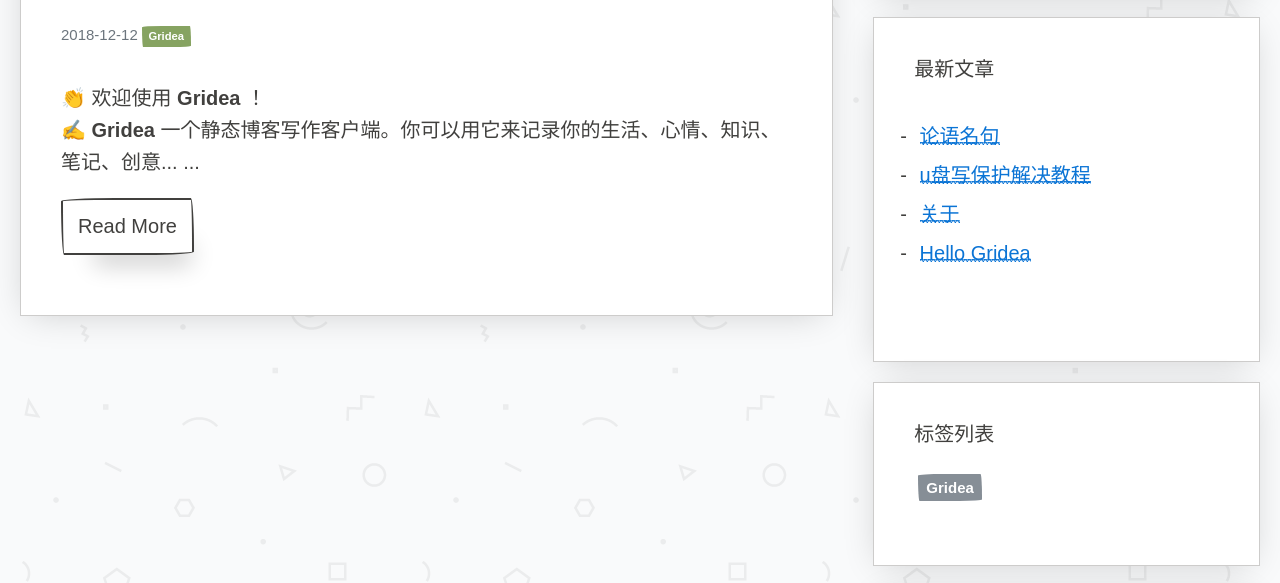
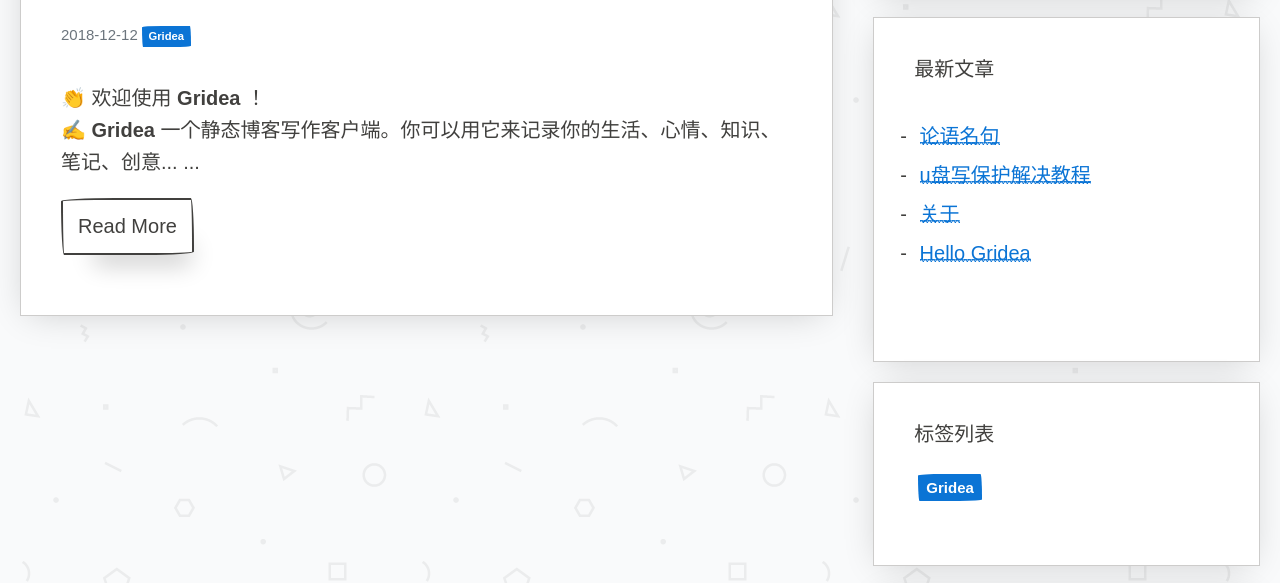
Before and after one commit to yfxzzz/yfxzzz.github.io, a plain HTML site: page tag/twws-Uw4B/index.html in a window 1280 px wide. Shown: the part 358-941 px from the top of the page. Drawn offline with nearby package versions, Linux system fonts and the light colour scheme; a web font is replaced by a local one.

Commit message:
update from gridea: 2020-01-02 18:18:28

```diff
--- a/atom.xml
+++ b/atom.xml
@@ -2,7 +2,7 @@
 <feed xmlns="http://www.w3.org/2005/Atom">
     <id>https://yfxzzz.github.io</id>
     <title>篱落博客</title>
-    <updated>2020-01-02T09:34:26.245Z</updated>
+    <updated>2020-01-02T10:18:27.703Z</updated>
     <generator>https://github.com/jpmonette/feed</generator>
     <link rel="alternate" href="https://yfxzzz.github.io"/>
     <link rel="self" href="https://yfxzzz.github.io/atom.xml"/>
--- a/tag/twws-Uw4B/index.html
+++ b/tag/twws-Uw4B/index.html
@@ -88,7 +88,7 @@
     <p class="article-meta">
       2018-12-12
 
-        <a href="https://yfxzzz.github.io/tag/twws-Uw4B" class="badge success">
+        <a href="https://yfxzzz.github.io/tag/twws-Uw4B" class="badge secondary">
           Gridea
         </a>
 
@@ -173,7 +173,7 @@
     </div>
     <div class="row">
 
-        <a href="https://yfxzzz.github.io/tag/twws-Uw4B" class="badge ">
+        <a href="https://yfxzzz.github.io/tag/twws-Uw4B" class="badge secondary">
           Gridea
         </a>
 
```
Also changed, not shown: index.html (+2 -2 lines), post/about/index.html (+1 -1 lines), post/hello-gridea/index.html (+1 -1 lines), post/lun-yu-ming-ju/index.html (+1 -1 lines), post/u-pan-xie-bao-hu-jie-jue-jiao-cheng/index.html (+1 -1 lines), tags/index.html (+2 -2 lines).
